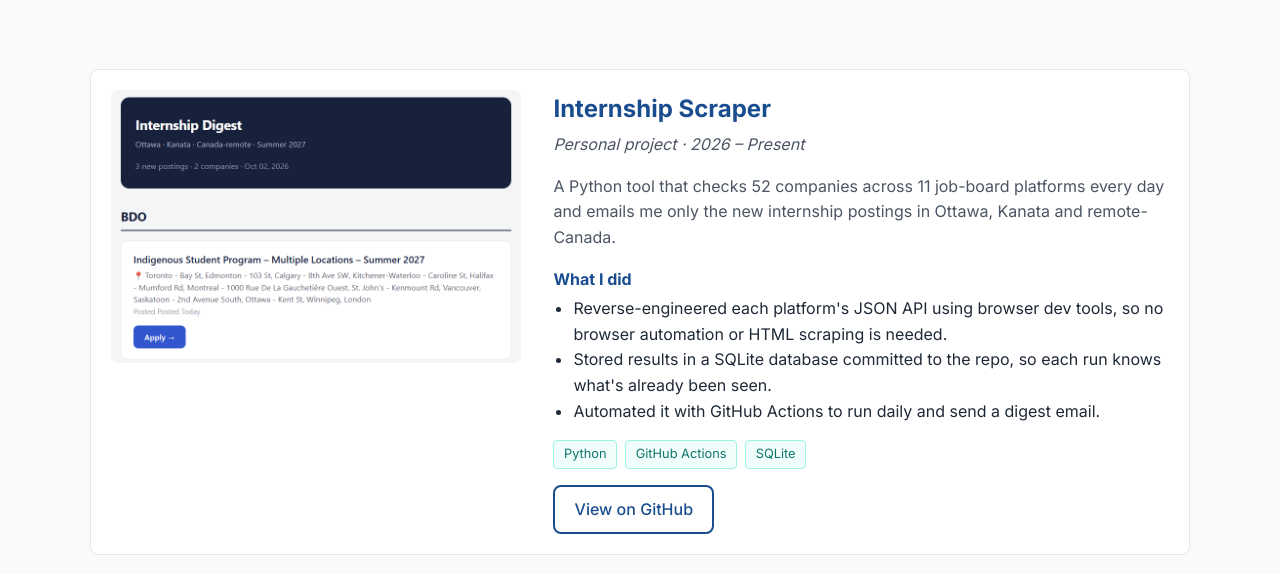
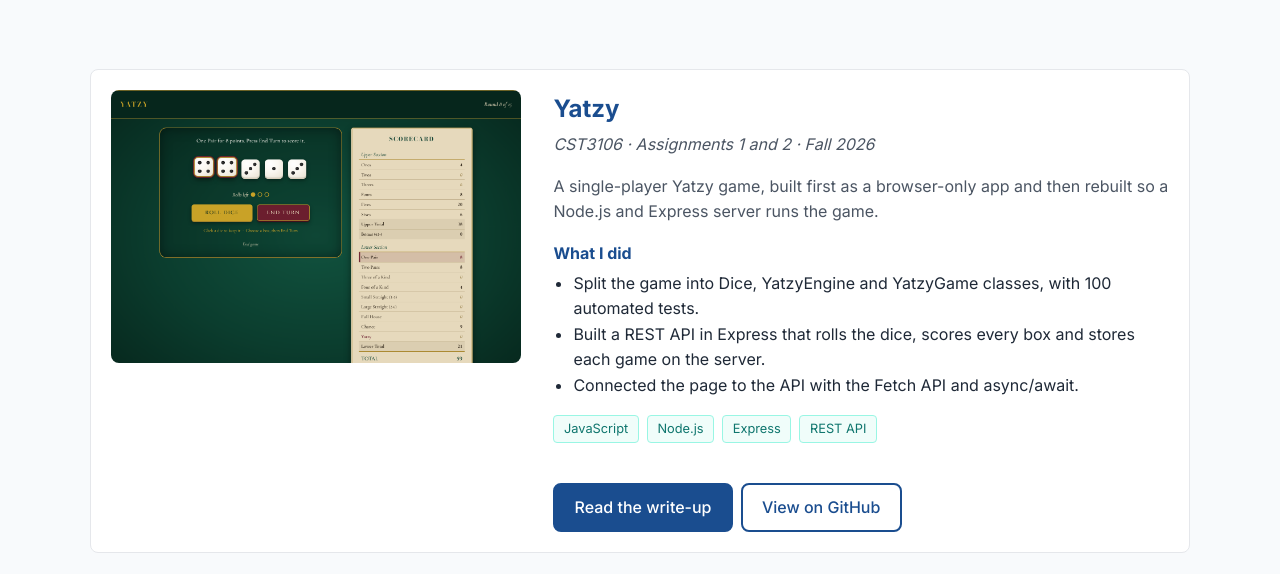
Before and after one commit to Naftali-S/portfolio, a plain HTML site: page PD2/projects.html in a window 1280 px wide. Shown: the part 215-789 px from the top of the page. Drawn offline with Linux system fonts and the light colour scheme.

Commit message:
Add Yatzy to home and projects pages

```diff
--- a/PD2/projects.html
+++ b/PD2/projects.html
@@ -42,6 +42,54 @@
       <section class="projects">
         <article class="card project-detail">
           <img
+            src="images/yatzy-board.png"
+            alt="Yatzy game board with dice on a green felt table and a parchment scorecard"
+            class="card-img"
+          />
+          <div class="project-info">
+            <h2>Yatzy</h2>
+            <p class="meta">
+              CST3106 &middot; Assignments 1 and 2 &middot; Fall 2026
+            </p>
+            <p>
+              A single-player Yatzy game, built first as a browser-only app and
+              then rebuilt so a Node.js and Express server runs the game.
+            </p>
+            <h3>What I did</h3>
+            <ul>
+              <li>
+                Split the game into Dice, YatzyEngine and YatzyGame classes,
+                with 100 automated tests.
+              </li>
+              <li>
+                Built a REST API in Express that rolls the dice, scores every
+                box and stores each game on the server.
+              </li>
+              <li>
+                Connected the page to the API with the Fetch API and
+                async/await.
+              </li>
+            </ul>
+            <ul class="tags">
+              <li>JavaScript</li>
+              <li>Node.js</li>
+              <li>Express</li>
+              <li>REST API</li>
+            </ul>
+            <!-- Two buttons, so they go in the button group (spaced and wraps on phones) -->
+            <div class="hero-buttons">
+              <a href="yatzy.html" class="btn btn-primary">Read the write-up</a>
+              <a
+                href="https://github.com/Naftali-S/yatzy"
+                target="_blank"
+                class="btn btn-secondary"
+                >View on GitHub</a
+              >
+            </div>
+          </div>
+        </article>
+        <article class="card project-detail">
+          <img
             src="images/scraper.png"
             alt="Internship Digest email listing new postings"
             class="card-img"
@@ -51,8 +99,8 @@
             <p class="meta">Personal project &middot; 2026 &ndash; Present</p>
             <p>
               A Python tool that checks 52 companies across 11 job-board
-              platforms every day and emails me only the new internship
-              postings in Ottawa, Kanata and remote-Canada.
+              platforms every day and emails me only the new internship postings
+              in Ottawa, Kanata and remote-Canada.
             </p>
             <h3>What I did</h3>
             <ul>
@@ -102,7 +150,8 @@
           <div class="project-info">
             <h2>CaCard: Financial Literacy App</h2>
             <p class="meta">
-              Academic project, with a partner &middot; Feb 2024 &ndash; Sep 2024
+              Academic project, with a partner &middot; Feb 2024 &ndash; Sep
+              2024
             </p>
             <p>
               An iOS app concept to help young Canadians learn about money, with
@@ -131,7 +180,6 @@
           </div>
         </article>
       </section>
-
     </main>
 
     <!-- === Footer === -->
```
Also changed, not shown: PD2/index.html (+24 -1 lines).
